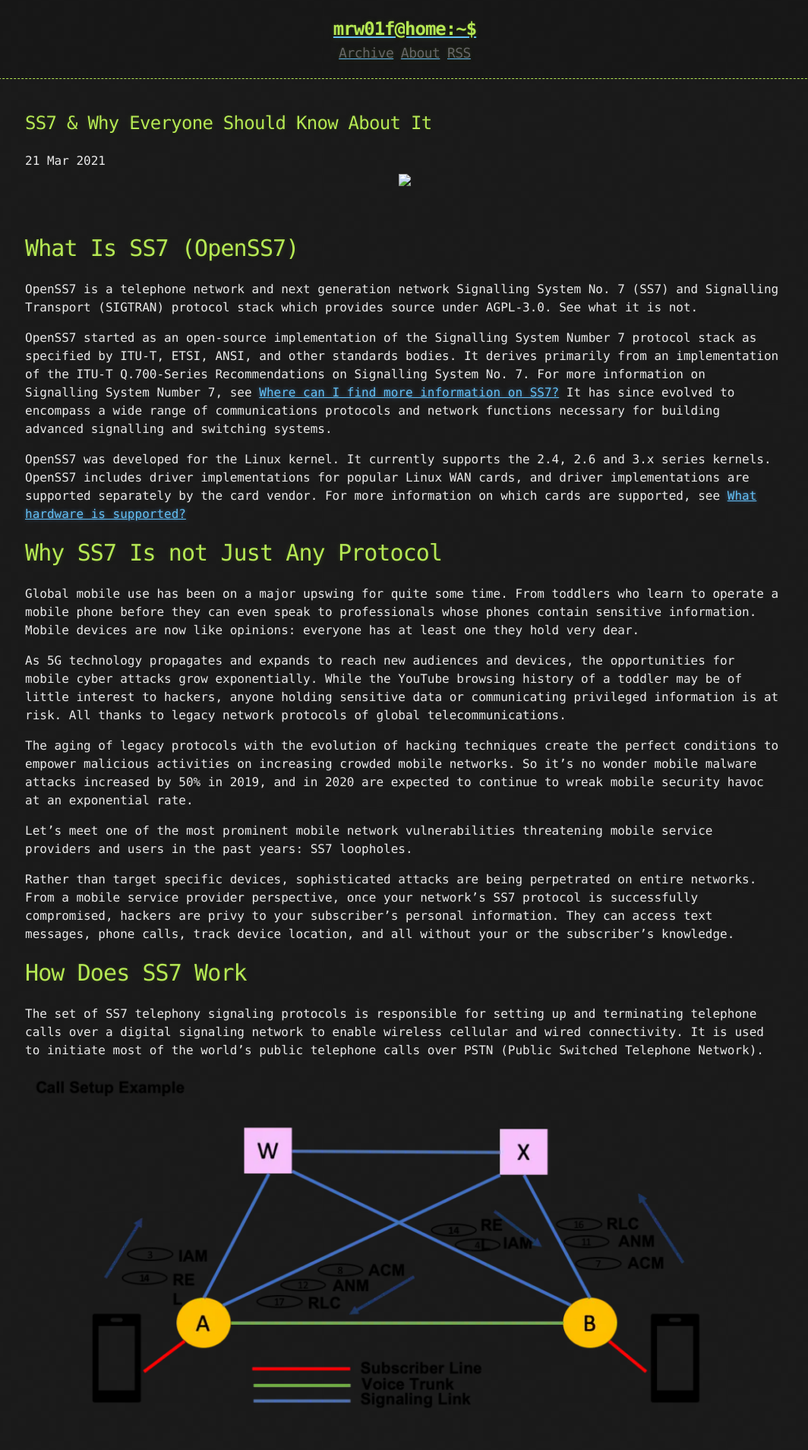
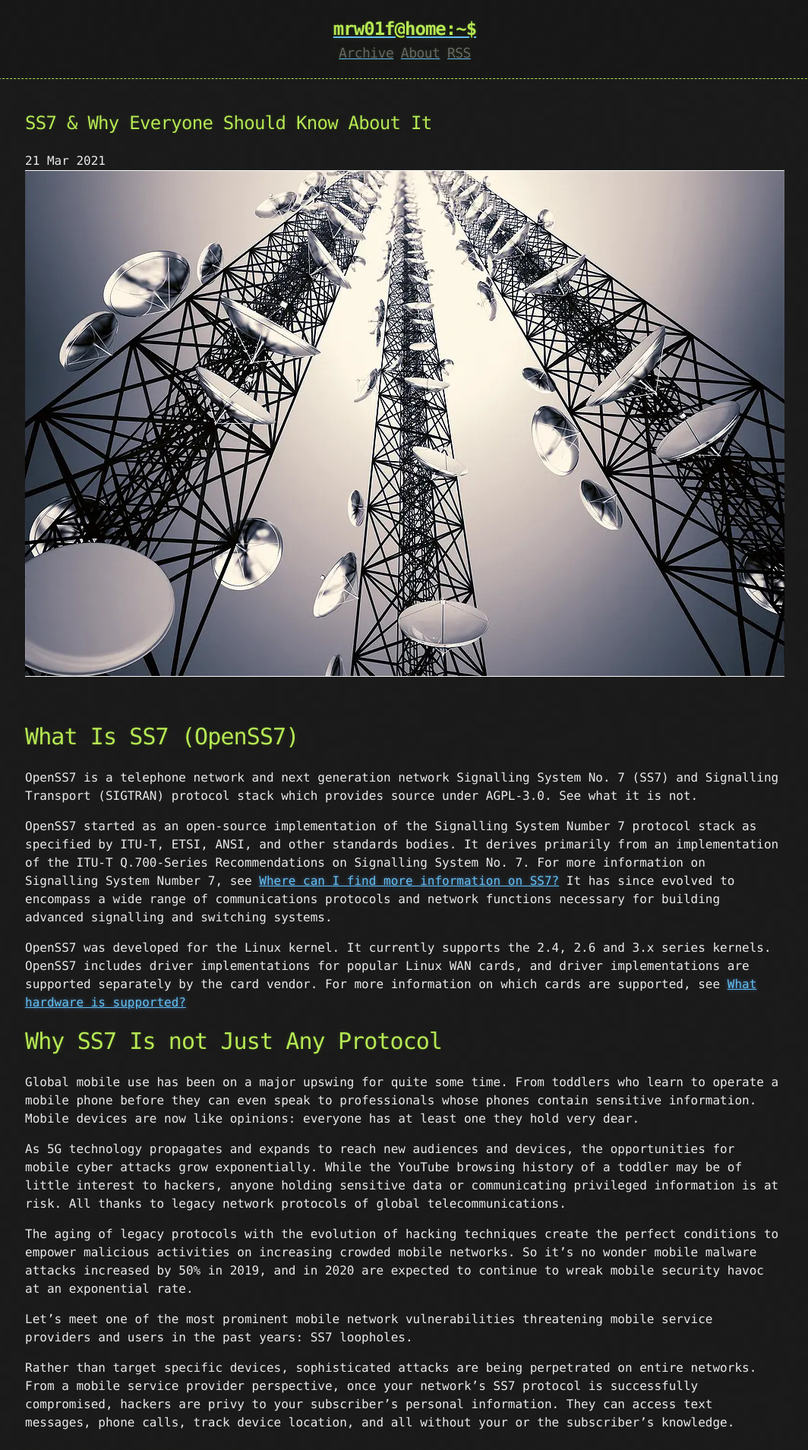
Before and after one commit to MRW01F/blog, a Jekyll site: the page built from _posts/2021-03-21-SS7-&-Why-Everyone-Should-Know-About-It.md, in a window 1280 px wide. Shown: the top 1909 px of the page at 76% size, without its empty margins (107-1171 px from the left). Built offline with Jekyll 4.4.1, drawn with Linux system fonts in a browser that asks for light colours.

Commit message:
ss7 fix1

```diff
--- a/_posts/2021-03-21-SS7-&-Why-Everyone-Should-Know-About-It.md
+++ b/_posts/2021-03-21-SS7-&-Why-Everyone-Should-Know-About-It.md
@@ -3,7 +3,7 @@ title: SS7 & Why Everyone Should Know About It
 published: true
 ---
 
-<center><img align="center" src="{{ site.baseurl }}/assets/images/ss7.jpg"></center><br>
+<center><img align="center" src="{{ site.baseurl }}/assets/images/ss7/ss7.jpg"></center><br>
 
 # What Is SS7 (OpenSS7)
 
```
